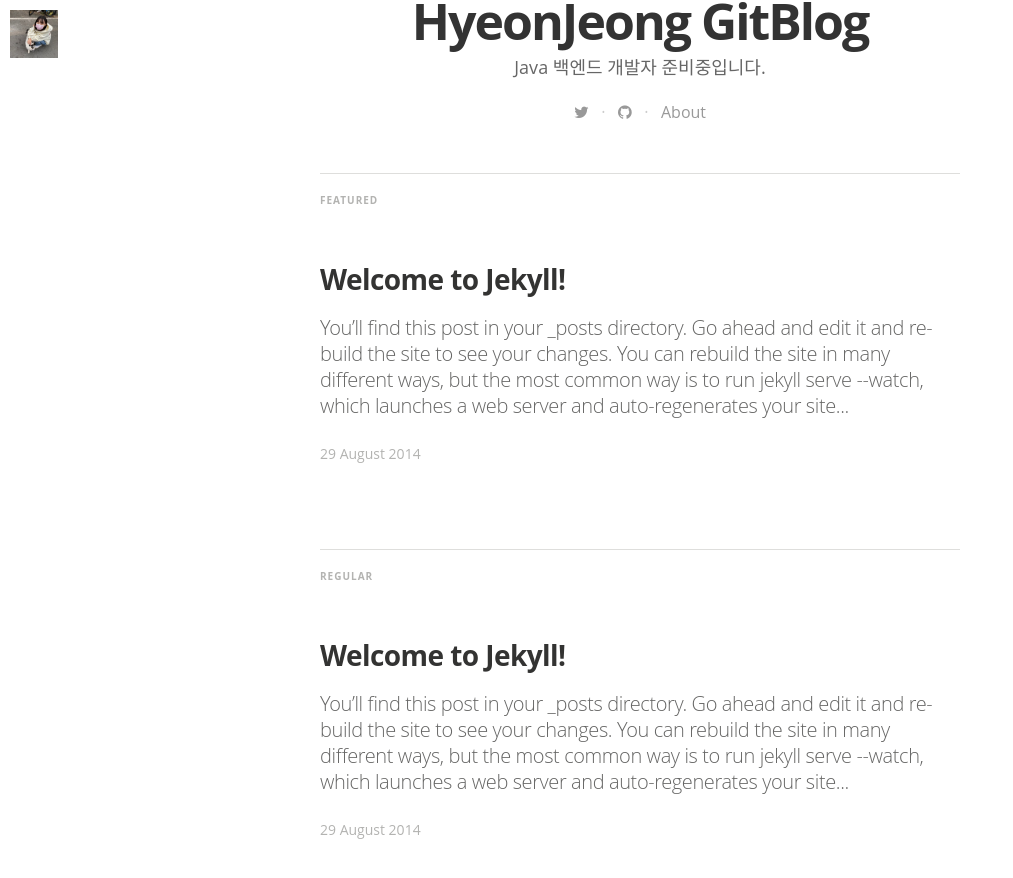
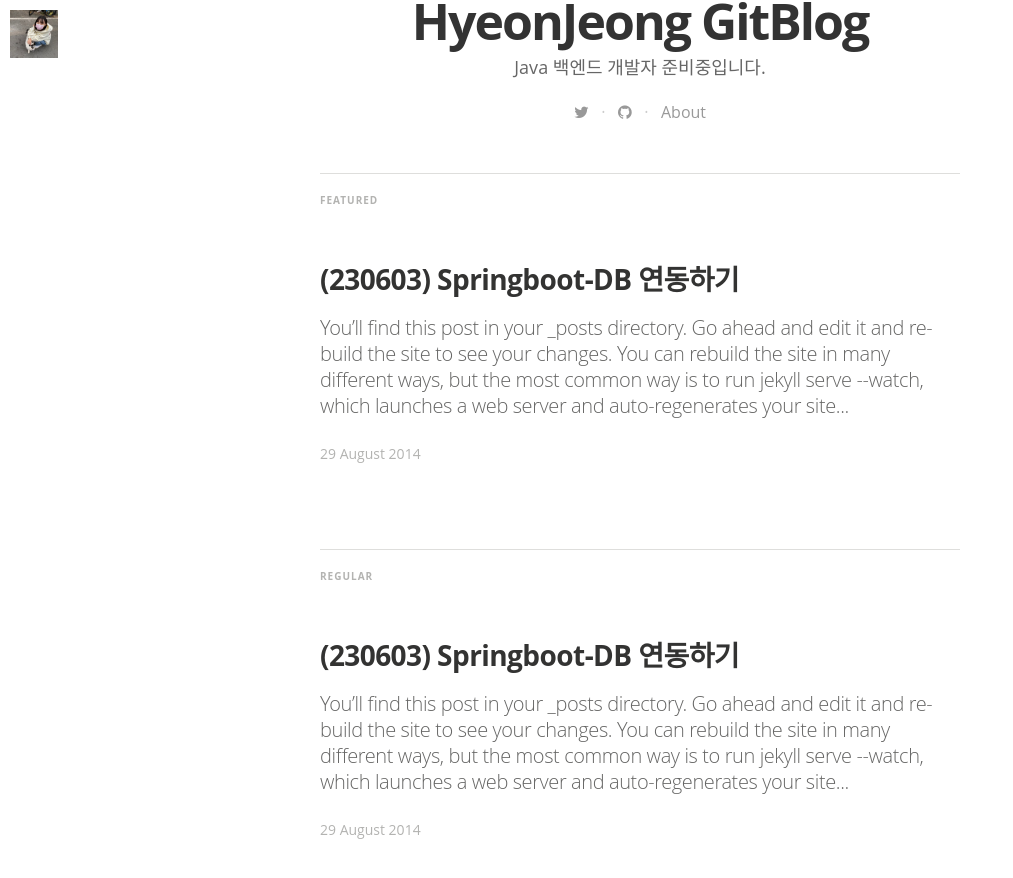
Before and after one commit to hj-keem/hj-keem.github.io, a Jekyll site: the page built from index.html, in a window 1280 px wide and 900 px high, scrolled down 538 px. Shown: the top 878 px of the window, without its empty margins (0-1013 px from the left). Built offline with Jekyll 4.4.1, drawn with Linux system fonts in a browser that asks for light colours; nearby versions of some CDN libraries; some web fonts are replaced; the list of posts is cut into pages by our own code.

Commit message:
Update 2014-08-29-welcome-to-jekyll.markdown

```diff
--- a/_posts/2014-08-29-welcome-to-jekyll.markdown
+++ b/_posts/2014-08-29-welcome-to-jekyll.markdown
@@ -1,6 +1,6 @@
 ---
 layout: post
-title:  "Welcome to Jekyll!"
+title:  "(230603) Springboot-DB 연동하기"
 date:   2014-08-29 14:34:25
 categories: jekyll update
 tags: featured
```
